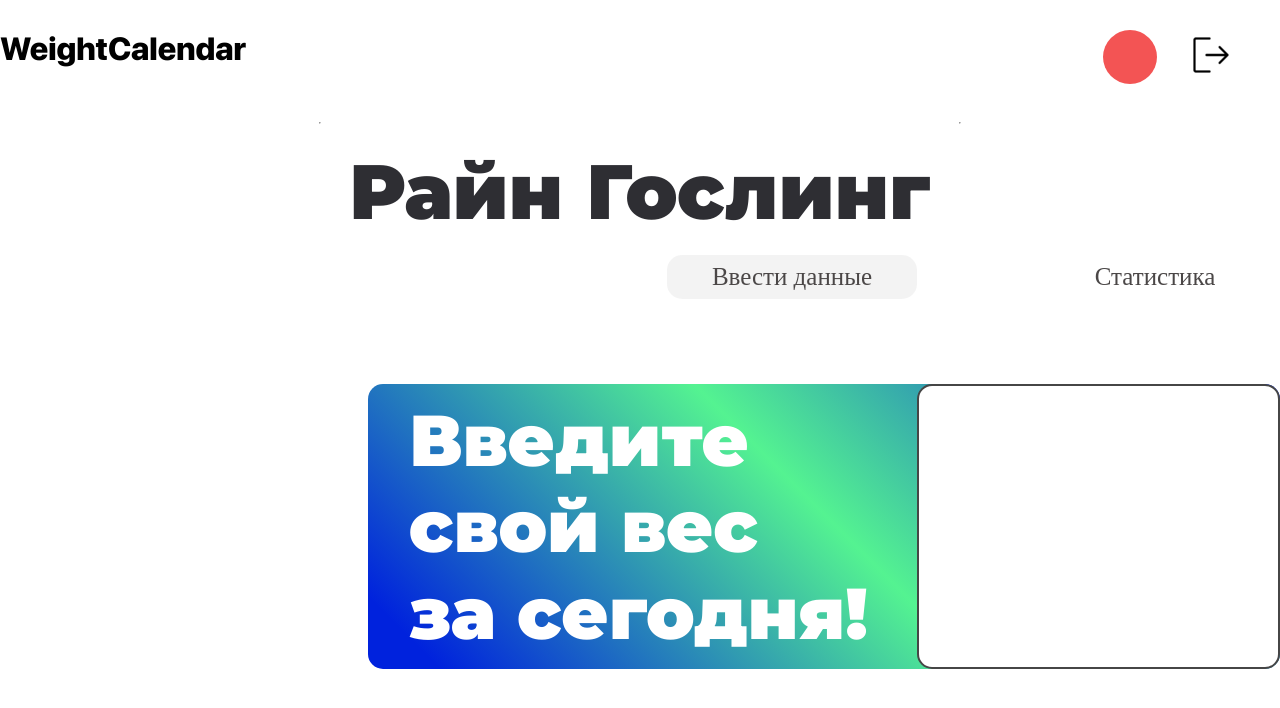
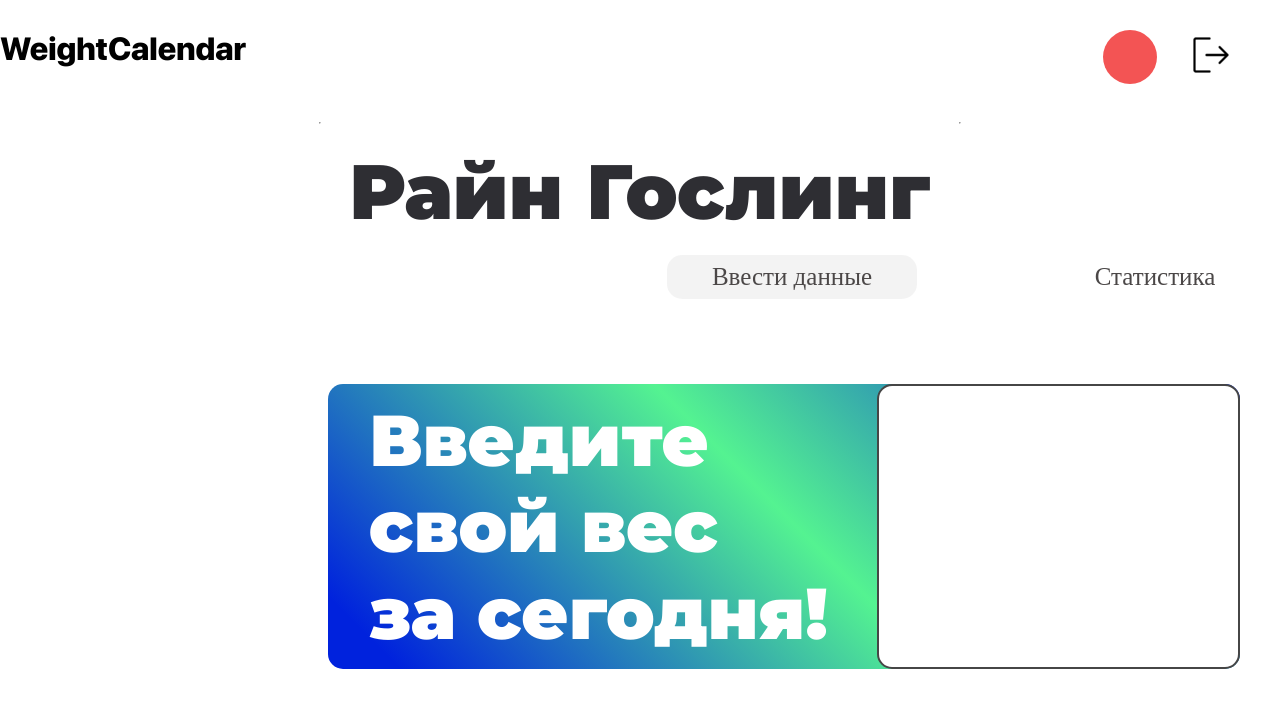
Before and after one commit to mappited/Weight-Analytics, a Vue app in the folder website-v3/: page /SecondPage in a window 1280 px wide. Shown: the top 708 px of the page. Built offline with nearby package versions, Linux system fonts and the light colour scheme; a web font is replaced by a local one.

Commit message:
charts + better mobile css

```diff
--- a/package.json
+++ b/package.json
@@ -1,7 +1,9 @@
 {
   "dependencies": {
+    "chart.js": "^2.9.4",
     "vue": "^3.0.5",
-    "vue-router": "^4.0.3"
+    "vue-router": "^4.0.3",
+    "vue3-chart-v2": "^0.8.1"
   },
   "devDependencies": {
     "@vue/cli-plugin-router": "^4.5.11"
--- a/website-v3/src/css/mobilesupport.css
+++ b/website-v3/src/css/mobilesupport.css
@@ -1,4 +1,4 @@
-@media (max-width:660px) {
+@media (max-width:730px) {
   /*mobile positioning & hiding*/
   html{
       border-top: 0px solid black;
@@ -131,7 +131,7 @@
   }
 }
 
-@media (min-width:661px) {
+@media (min-width:731px) {
   html{
       border-top: 5px solid black;
   }
--- a/website-v3/src/css/user.css
+++ b/website-v3/src/css/user.css
@@ -129,4 +129,5 @@ p{margin: 0;padding: 0;}
     justify-content: center;
     display: flex;
     padding-top:85px ;
+    margin: 10px;
 }
--- a/website-v3/src/css/usermobile.css
+++ b/website-v3/src/css/usermobile.css
@@ -1,4 +1,4 @@
-@media (max-width:660px) {
+@media (max-width:730px) {
   /*другие отступы под мобилу*/
   .middle-acc-div {
       display: none
@@ -41,14 +41,14 @@
   }
 }
 
-@media (max-width:870px) {
+@media (max-width:980px) {
   /*чтобы текст не наезжал никуда при узком экране*/
   .gradient-div-text{
     font-size: 50px;
   }
 }
 
-@media (min-width:871px) {
+@media (min-width:981px) {
   /*дефолт*/
   .gradient-div-text{
     font-size: 72px;
@@ -63,7 +63,7 @@
   }
 }
 
-@media (min-width:661px) {
+@media (min-width:731px) {
   /*разделительная линия имеет стиль только в 16 на 9 режиме*/
   hr {
       margin: 1rem 0;
@@ -102,6 +102,8 @@
       justify-content: center;
       display: flex;
       padding-top:85px ;
+      margin-left: 40px;
+      margin-right: 40px;
   }
   /* отступ друг от друга */
   .statistics{
@@ -222,4 +224,5 @@ p{margin: 0;padding: 0;}
     height: 285px;
     padding-left: 30px;
     font-size: 130px;
+    margin-left: 41px
 }
```
Also changed, not shown: website-v3/src/charts/demochart.vue (added, +22 -0 lines), 1 other file (tests, documents, lock files or other folders).
